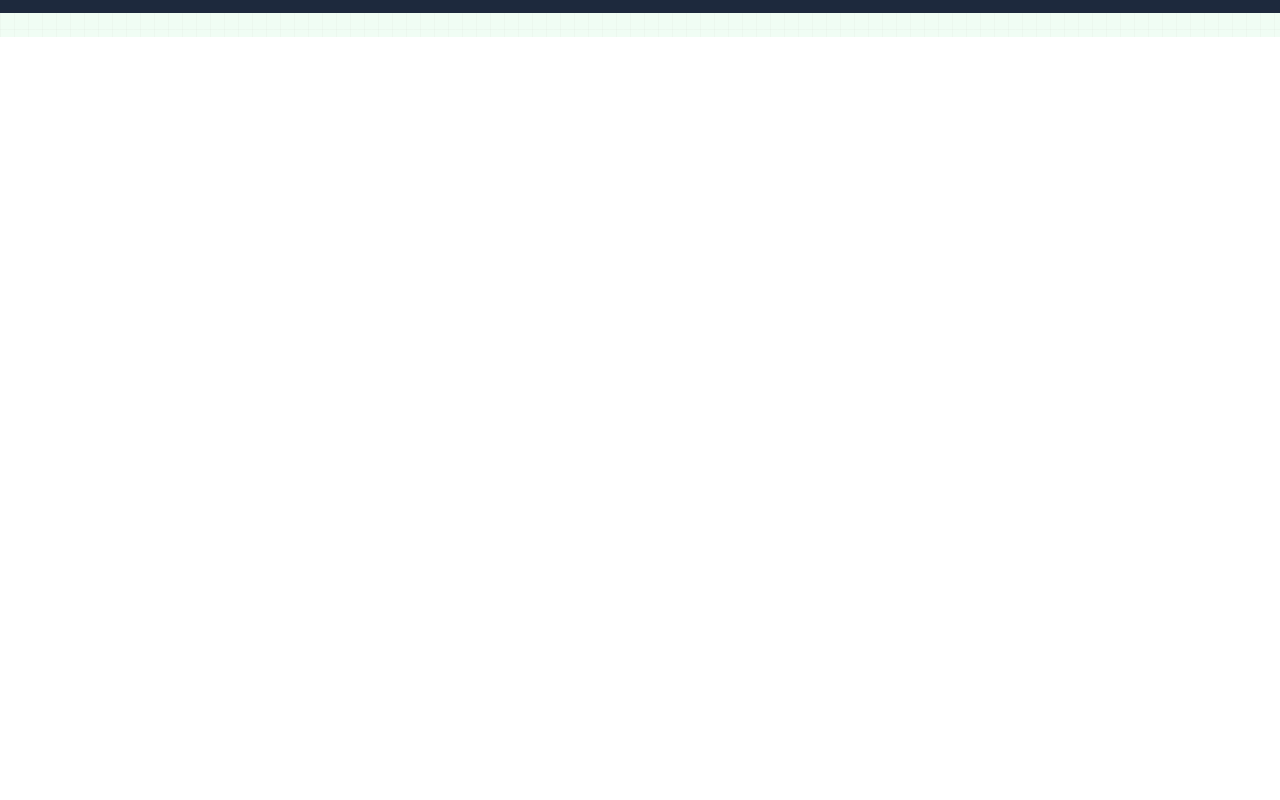
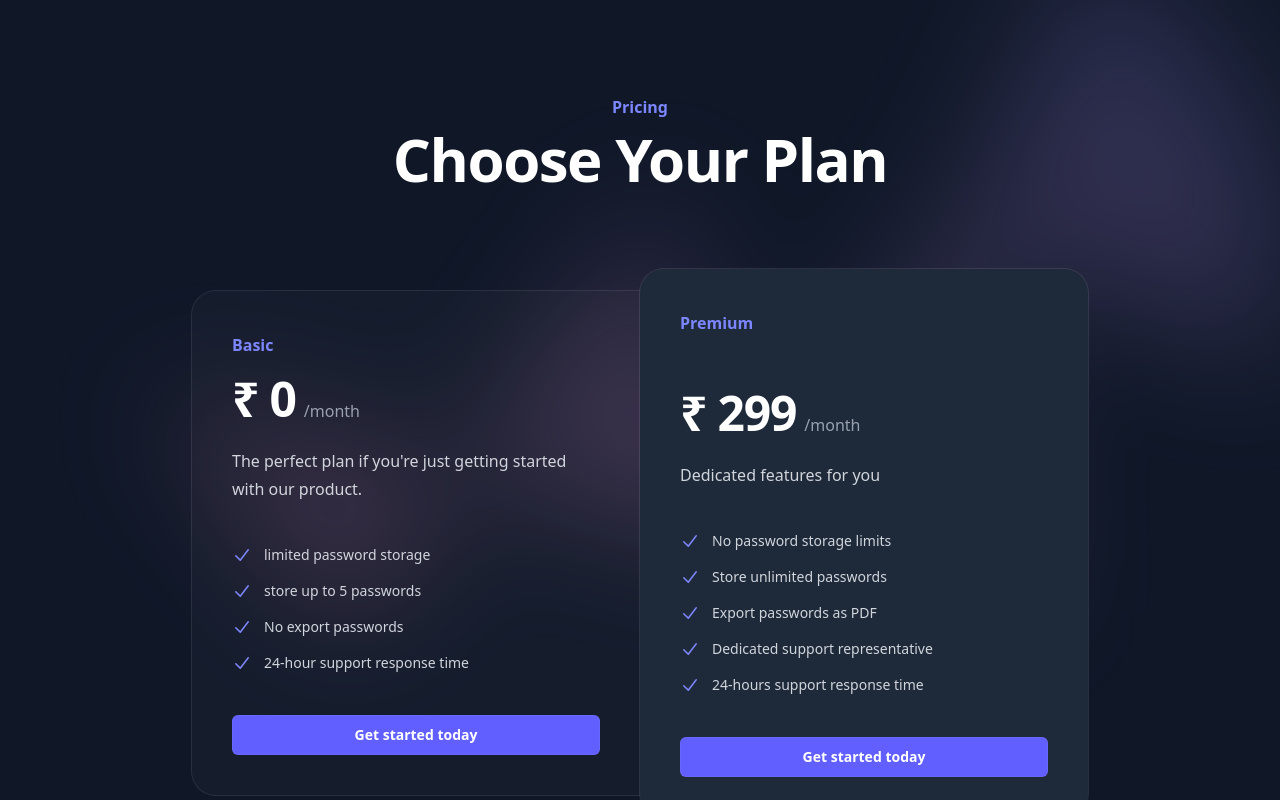
Before and after one commit to shashank-11203/passop, a React (Vite) app: page /subscription in a window 1280 px wide. Shown: the part 763-1563 px from the top of the page. Before the commit the page ends 800 px from the top, so only its background shows below. Built offline with nearby package versions, Linux system fonts and the light colour scheme; no server answers.

Commit message:
subcription ui

```diff
--- a/src/pages/Subscription.jsx
+++ b/src/pages/Subscription.jsx
@@ -1,6 +1,6 @@
 import React from "react";
 import { useAuth } from "../context/AuthContext";
-import { useNavigate } from "react-router-dom";
+import { useNavigate, Link } from "react-router-dom";
 import { createSubsciprtion } from "../utils/subscriptionApiClient";
 import { ToastContainer, toast } from 'react-toastify';
 import 'react-toastify/dist/ReactToastify.css';
@@ -98,6 +98,94 @@ const Subscription = () => {
           ))}
         </div>
       </div>
+
+      <div className="relative isolate bg-gray-900 px-6 py-24 sm:py-32 lg:px-8">
+        <div aria-hidden="true" className="absolute inset-x-0 -top-3 -z-10 transform-gpu overflow-hidden px-36 blur-3xl">
+          <div style={{ clipPath: "polygon(74.1% 44.1%, 100% 61.6%, 97.5% 26.9%, 85.5% 0.1%, 80.7% 2%, 72.5% 32.5%, 60.2% 62.4%, 52.4% 68.1%, 47.5% 58.3%, 45.2% 34.5%, 27.5% 76.7%, 0.1% 64.9%, 17.9% 100%, 27.6% 76.8%, 76.1% 97.7%, 74.1% 44.1%)" }} className="mx-auto aspect-1155/678 w-288.75 bg-linear-to-tr from-[#ff80b5] to-[#9089fc] opacity-20"></div>
+        </div>
+        <div className="mx-auto max-w-4xl text-center">
+          <h2 className="text-base/7 font-semibold text-indigo-400">Pricing</h2>
+          <p className="mt-2 text-5xl font-semibold tracking-tight text-balance text-white sm:text-6xl">Choose Your Plan</p>
+        </div>
+        <div className="mx-auto mt-16 grid max-w-lg grid-cols-1 items-center gap-y-6 sm:mt-20 sm:gap-y-0 lg:max-w-4xl lg:grid-cols-2">
+          <div className="rounded-3xl rounded-t-3xl bg-white/2.5 p-8 ring-1 ring-white/10 sm:mx-8 sm:rounded-b-none sm:p-10 lg:mx-0 lg:rounded-tr-none lg:rounded-bl-3xl">
+            <h3 id="tier-hobby" className="text-base/7 font-semibold text-indigo-400">Basic</h3>
+            <p className="mt-4 flex items-baseline gap-x-2">
+              <span className="text-5xl font-semibold tracking-tight text-white">₹ 0</span>
+              <span className="text-base text-gray-400">/month</span>
+            </p>
+            <p className="mt-6 text-base/7 text-gray-300">The perfect plan if you&#039;re just getting started with our product.</p>
+            <ul role="list" className="mt-8 space-y-3 text-sm/6 text-gray-300 sm:mt-10">
+              <li className="flex gap-x-3">
+                <svg viewBox="0 0 20 20" fill="currentColor" data-slot="icon" aria-hidden="true" className="h-6 w-5 flex-none text-indigo-400">
+                  <path d="M16.704 4.153a.75.75 0 0 1 .143 1.052l-8 10.5a.75.75 0 0 1-1.127.075l-4.5-4.5a.75.75 0 0 1 1.06-1.06l3.894 3.893 7.48-9.817a.75.75 0 0 1 1.05-.143Z" clip-rule="evenodd" fill-rule="evenodd" />
+                </svg>
+                limited password storage
+              </li>
+              <li className="flex gap-x-3">
+                <svg viewBox="0 0 20 20" fill="currentColor" data-slot="icon" aria-hidden="true" className="h-6 w-5 flex-none text-indigo-400">
+                  <path d="M16.704 4.153a.75.75 0 0 1 .143 1.052l-8 10.5a.75.75 0 0 1-1.127.075l-4.5-4.5a.75.75 0 0 1 1.06-1.06l3.894 3.893 7.48-9.817a.75.75 0 0 1 1.05-.143Z" clip-rule="evenodd" fill-rule="evenodd" />
+                </svg>
+                store up to 5 passwords
+              </li>
+              <li className="flex gap-x-3">
+                <svg viewBox="0 0 20 20" fill="currentColor" data-slot="icon" aria-hidden="true" className="h-6 w-5 flex-none text-indigo-400">
+                  <path d="M16.704 4.153a.75.75 0 0 1 .143 1.052l-8 10.5a.75.75 0 0 1-1.127.075l-4.5-4.5a.75.75 0 0 1 1.06-1.06l3.894 3.893 7.48-9.817a.75.75 0 0 1 1.05-.143Z" clip-rule="evenodd" fill-rule="evenodd" />
+                </svg>
+                No export passwords
+              </li>
+              <li className="flex gap-x-3">
+                <svg viewBox="0 0 20 20" fill="currentColor" data-slot="icon" aria-hidden="true" className="h-6 w-5 flex-none text-indigo-400">
+                  <path d="M16.704 4.153a.75.75 0 0 1 .143 1.052l-8 10.5a.75.75 0 0 1-1.127.075l-4.5-4.5a.75.75 0 0 1 1.06-1.06l3.894 3.893 7.48-9.817a.75.75 0 0 1 1.05-.143Z" clip-rule="evenodd" fill-rule="evenodd" />
+                </svg>
+                24-hour support response time
+              </li>
+            </ul>
+            <button aria-describedby="tier-hobby" className="mt-8 block rounded-md bg-indigo-500 px-3.5 py-2.5 text-center text-sm font-semibold text-white inset-ring inset-ring-white/5 hover:bg-indigo-400 focus-visible:outline-2 focus-visible:outline-offset-2 focus-visible:outline-white/75 sm:mt-10 bg-indi w-full" onClick={() => { handleSubscribe("basic") }}>Get started today</button>
+          </div>
+          <div className="relative rounded-3xl bg-gray-800 p-8 ring-1 ring-white/10 sm:p-10">
+            <h3 id="tier-enterprise" className="text-base/7 font-semibold text-indigo-400 h-16">Premium</h3>
+            <p className="mt-4 flex items-baseline gap-x-2">
+              <span className="text-5xl font-semibold tracking-tight text-white">₹ 299</span>
+              <span className="text-base text-gray-400">/month</span>
+            </p>
+            <p className="mt-6 text-base/7 text-gray-300">Dedicated features for you</p>
+            <ul role="list" className="mt-8 space-y-3 text-sm/6 text-gray-300 sm:mt-10">
+              <li className="flex gap-x-3">
+                <svg viewBox="0 0 20 20" fill="currentColor" data-slot="icon" aria-hidden="true" className="h-6 w-5 flex-none text-indigo-400">
+                  <path d="M16.704 4.153a.75.75 0 0 1 .143 1.052l-8 10.5a.75.75 0 0 1-1.127.075l-4.5-4.5a.75.75 0 0 1 1.06-1.06l3.894 3.893 7.48-9.817a.75.75 0 0 1 1.05-.143Z" clip-rule="evenodd" fill-rule="evenodd" />
+                </svg>
+                No password storage limits
+              </li>
+              <li className="flex gap-x-3">
+                <svg viewBox="0 0 20 20" fill="currentColor" data-slot="icon" aria-hidden="true" className="h-6 w-5 flex-none text-indigo-400">
+                  <path d="M16.704 4.153a.75.75 0 0 1 .143 1.052l-8 10.5a.75.75 0 0 1-1.127.075l-4.5-4.5a.75.75 0 0 1 1.06-1.06l3.894 3.893 7.48-9.817a.75.75 0 0 1 1.05-.143Z" clip-rule="evenodd" fill-rule="evenodd" />
+                </svg>
+                Store unlimited passwords
+              </li>
+              <li className="flex gap-x-3">
+                <svg viewBox="0 0 20 20" fill="currentColor" data-slot="icon" aria-hidden="true" className="h-6 w-5 flex-none text-indigo-400">
+                  <path d="M16.704 4.153a.75.75 0 0 1 .143 1.052l-8 10.5a.75.75 0 0 1-1.127.075l-4.5-4.5a.75.75 0 0 1 1.06-1.06l3.894 3.893 7.48-9.817a.75.75 0 0 1 1.05-.143Z" clip-rule="evenodd" fill-rule="evenodd" />
+                </svg>
+                Export passwords as PDF
+              </li>
+              <li className="flex gap-x-3">
+                <svg viewBox="0 0 20 20" fill="currentColor" data-slot="icon" aria-hidden="true" className="h-6 w-5 flex-none text-indigo-400">
+                  <path d="M16.704 4.153a.75.75 0 0 1 .143 1.052l-8 10.5a.75.75 0 0 1-1.127.075l-4.5-4.5a.75.75 0 0 1 1.06-1.06l3.894 3.893 7.48-9.817a.75.75 0 0 1 1.05-.143Z" clip-rule="evenodd" fill-rule="evenodd" />
+                </svg>
+                Dedicated support representative
+              </li>
+              <li className="flex gap-x-3">
+                <svg viewBox="0 0 20 20" fill="currentColor" data-slot="icon" aria-hidden="true" className="h-6 w-5 flex-none text-indigo-400">
+                  <path d="M16.704 4.153a.75.75 0 0 1 .143 1.052l-8 10.5a.75.75 0 0 1-1.127.075l-4.5-4.5a.75.75 0 0 1 1.06-1.06l3.894 3.893 7.48-9.817a.75.75 0 0 1 1.05-.143Z" clip-rule="evenodd" fill-rule="evenodd" />
+                </svg>
+                24-hours support response time
+              </li>
+            </ul>
+            <button aria-describedby="tier-hobby" className="mt-8 block rounded-md bg-indigo-500 px-3.5 py-2.5 text-center text-sm font-semibold text-white inset-ring inset-ring-white/5 hover:bg-indigo-400 focus-visible:outline-2 focus-visible:outline-offset-2 focus-visible:outline-white/75 sm:mt-10 bg-indi w-full" onClick={() => { handleSubscribe("premium") }}>Get started today</button>
+          </div>
+        </div>
+      </div>
     </>
   );
 };
```
